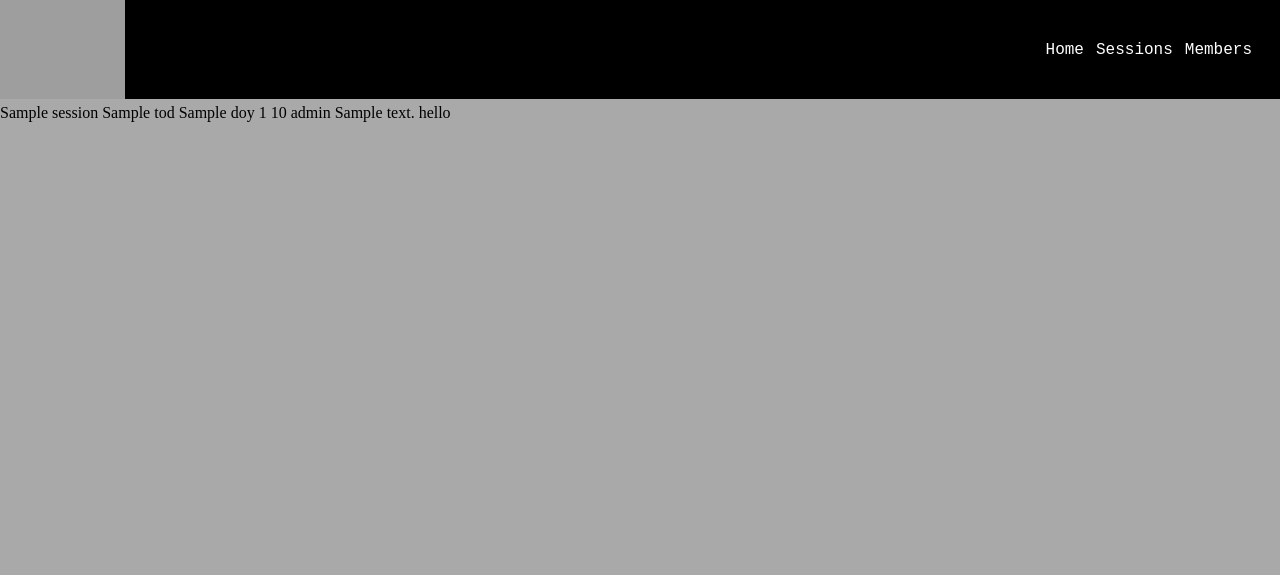
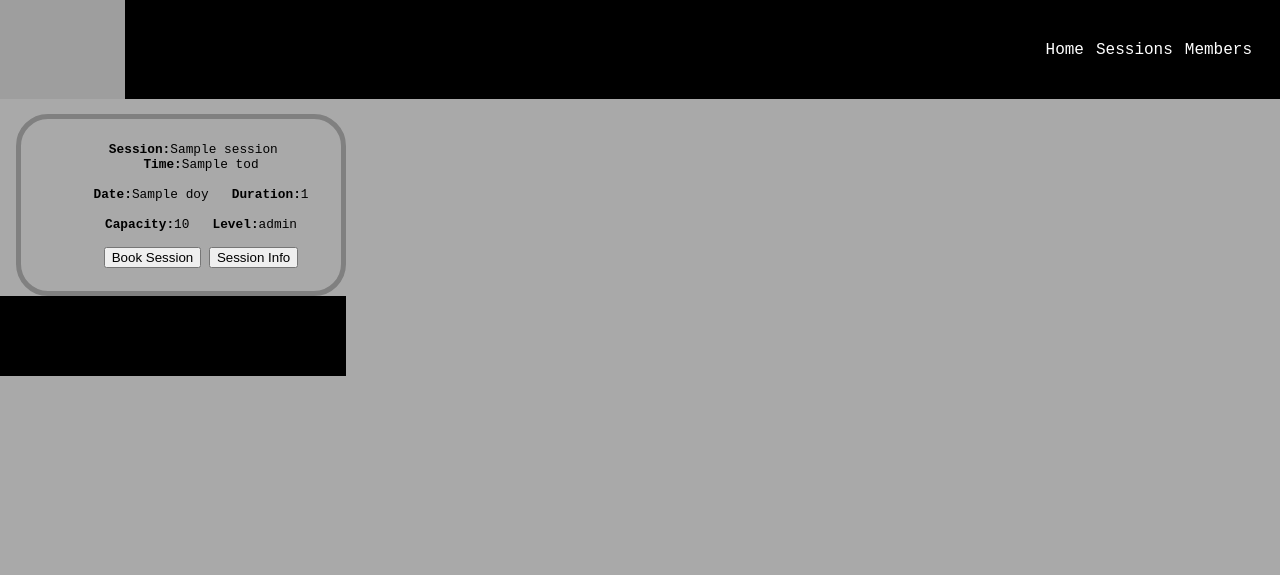
Before and after one commit to andrewswise27/gains_house, a Flask app: page /sessions in a window 1280 px wide. Shown: the top 575 px of the page. After the commit the page ends 376 px from the top, so only its background shows below. Run offline with Flask 2, Linux system fonts and the light colour scheme; a database or web service that is not in the repository returns one stand-in record (values such as "Sample title"); some libraries are stand-ins or nearby versions; grey boxes are pictures that could not be loaded.

Commit message:
session page updated

```diff
--- a/controllers/session_controller.py
+++ b/controllers/session_controller.py
@@ -11,3 +11,6 @@ sessions_blueprint = Blueprint("sessions", __name__)
 def sessions():
     sessions = session_repository.select_all()
     return render_template("/sessions/index.html", sessions=sessions)
+
+# @sessions_blueprint.route("/session/description/")
+# def description(id) ------- render template for individual session. show the description and people booked
--- a/repositories/gym_repository.py
+++ b/repositories/gym_repository.py
@@ -13,3 +13,7 @@ def save(gym):
     results = run_sql(sql, values)
     gym.id = results[0]['id']
     return gym
+
+def delete_all():
+    sql = "DELETE FROM gyms"
+    run_sql(sql)
--- a/repositories/session_repository.py
+++ b/repositories/session_repository.py
@@ -24,3 +24,7 @@ def select_all():
         session = Session(row['name'], row['tod'], row['doy'], row['length'], row['capacity'], row['description'], row['level'], row['id'])
         sessions.append(session)
     return sessions
+
+def delete_all():
+    sql = "DELETE FROM sessions"
+    run_sql(sql)
--- a/static/styles.css
+++ b/static/styles.css
@@ -45,9 +45,34 @@ body {
     display: flex;
     margin-left: 0px;
     background-color: darkgray;
-    margin-bottom: 800px;
 }
 
 main {
     margin-top: 6rem;
+    font-family: 'Courier New', Courier, monospace;
 }
+
+div {
+    display: inline-flex;
+    width: 300px;
+    padding: 10px;
+    border: 5px solid gray;
+    margin-top: 10px;
+    border-radius: 2rem;
+    margin-right: 0;
+    margin-bottom: 0;
+    margin-left: 1rem;
+    text-align: center;
+    font-size: 0.8rem;
+  }
+
+.session_box_list {
+    list-style-type: none;
+}
+
+body footer  {
+    background-color: black;
+    height: 5rem;
+    margin: 0;
+    width: 100%;
+}
--- a/templates/base.html
+++ b/templates/base.html
@@ -5,6 +5,7 @@
     <meta http-equiv="X-UA-Compatible" content="IE=edge">
     <meta name="viewport" content="width=device-width, initial-scale=1.0">
     <link rel="stylesheet" href="{{ url_for('static', filename='styles.css') }}">
+    <link rel="stylesheet" href="path/to/font-awesome/css/font-awesome.min.css">
     <title>Gains House</title>
     <link rel="icon" type="image/x-icon" href="https://cdn.freelogodesign.org/files/ef10791aa0974a91885275d367c9531d/thumb/logo_200x200.png?v=0">
 </head>
@@ -22,6 +23,9 @@
     {% block content %}
 
     {% endblock content %}
+    <footer>
+        hello
+    </footer>
     </main>
 </body>
 </html>
--- /dev/null
+++ b/templates/sessions/description.html
@@ -0,0 +1,4 @@
+{% extends 'base.html' %}
+{% block content %}
+    {{sessions.description}}
+{% endblock content %}
--- a/templates/sessions/index.html
+++ b/templates/sessions/index.html
@@ -1,13 +1,22 @@
 {% extends 'base.html' %}
 {% block content %}
+<section class="session_block">
 {% for session in sessions %}
-    {{session.name}}
-    {{session.tod}}
-    {{session.doy}}
-    {{session.length}}
-    {{session.capacity}}
-    {{session.level}}
-    {{session.description}}
+    <div class="session_boxes">
+    <ul class="session_box_list">
+    <li> <b><label for="session_name">Session:</label></b>{{session.name}} &nbsp;
+    <b><label for="session_time">Time:</label></b>{{session.tod}}</li>
+    <br>
+    <li><b><label for="session_date">Date:</label></b>{{session.doy}} &nbsp;
+    <b><label for="session_length">Duration:</label></b>{{session.length}}</li>
+    <br>
+    <li><b><label for="session_capacity">Capacity:</label></b>{{session.capacity}} &nbsp;
+    <b><label for="session_level">Level:</label></b>{{session.level}}</li>
+    <br>
+    <li><a href=""><button>Book Session</button></a> <a href=""><button>Session Info</button><i class="fa-solid fa-pen-circle"></i></a></li>
+    </ul>
+    </div>
+
 {% endfor %}
-hello
+</section>
 {% endblock content %}
```
Also changed, not shown: console.py (+11 -0 lines).
